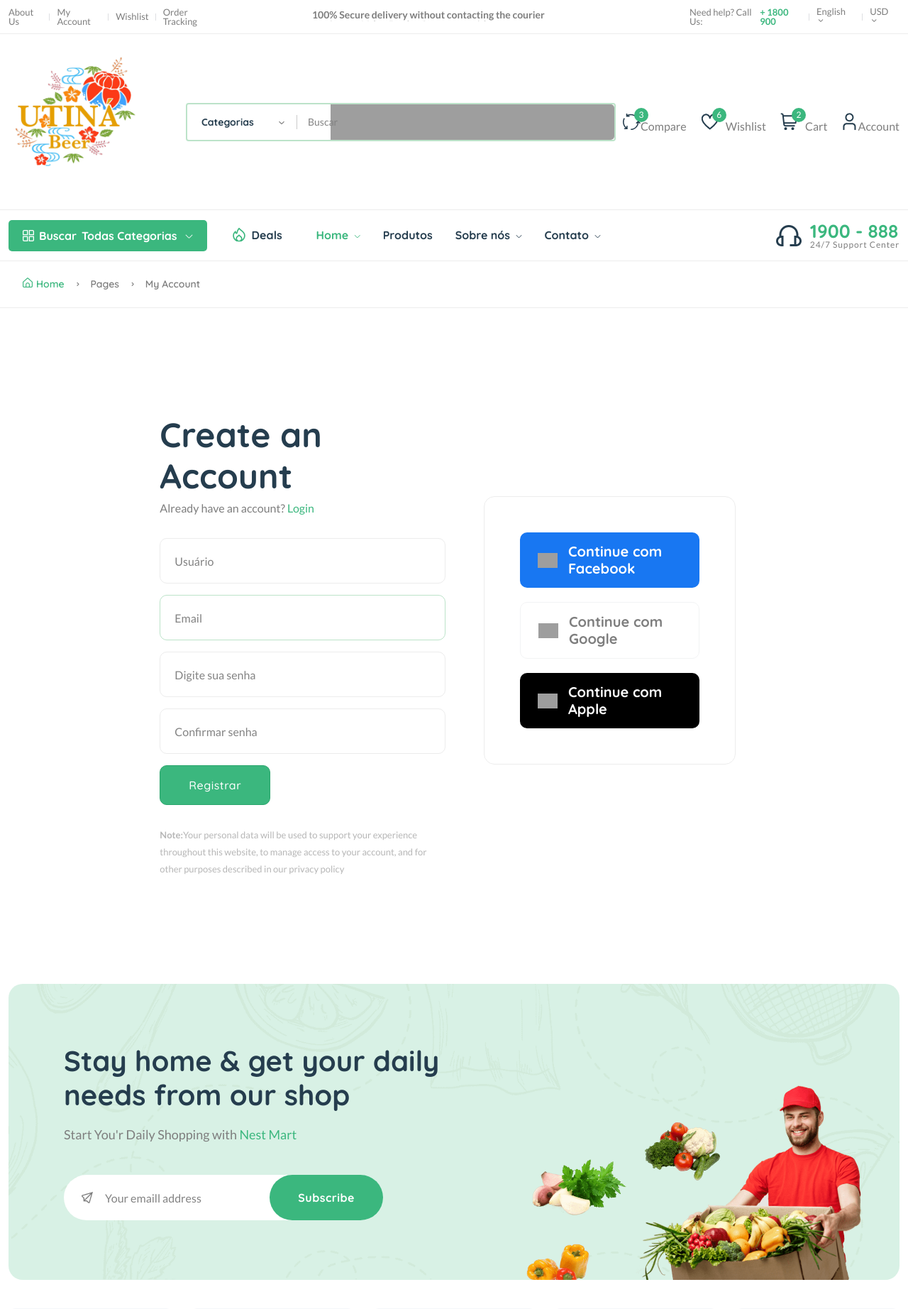
After one commit to priscillatiemi/utinae-com, a Django app: page /user/sign-up/ in a window 1280 px wide. The commit adds this page. Shown: the top 1844 px of the page at 71% size. Run offline with Django 4.2, Linux system fonts and the light colour scheme; some libraries are stand-ins or nearby versions; grey boxes are pictures that could not be loaded.

Commit message:
autenticação usuário

```diff
--- a/core/urls.py
+++ b/core/urls.py
@@ -1,8 +1,8 @@
 from django.urls import path
-from core import views
+from core.views import index
 
 app_name = "core"
 
 urlpatterns = [
-    path("home", views.index)
+    path("", index, name="index")
 ]
--- a/templates/partials/base.html
+++ b/templates/partials/base.html
@@ -5,7 +5,7 @@
 
 <head>
     <meta charset="utf-8" />
-    <title>Nest - Multipurpose eCommerce HTML Template</title>
+    <title>Utina Beer</title>
     <meta http-equiv="x-ua-compatible" content="ie=edge" />
     <meta name="description" content="" />
     <meta name="viewport" content="width=device-width, initial-scale=1" />
--- /dev/null
+++ b/templates/userauths/sign-up.html
@@ -0,0 +1,118 @@
+{% extends 'partials/base.html' %}
+{% block content %}
+{% load static %}
+
+    <main class="main pages">
+        <div class="page-header breadcrumb-wrap">
+            <div class="container">
+                <div class="breadcrumb">
+                    <a href="index.html" rel="nofollow"><i class="fi-rs-home mr-5"></i>Home</a>
+                    <span></span> Pages <span></span> My Account
+                </div>
+            </div>
+        </div>
+        <div class="page-content pt-150 pb-150">
+            <div class="container">
+                <div class="row">
+                    <div class="col-xl-8 col-lg-10 col-md-12 m-auto">
+                        <div class="row">
+                            <div class="col-lg-6 col-md-8">
+                                <div class="login_wrap widget-taber-content background-white">
+                                    <div class="padding_eight_all bg-white">
+                                        {% if form.errors %}
+                                        <div class="alert alert-danger">
+                                            <strong>`{{form.errors}}</strong>
+                                        </div>
+                                        {% endif %}
+                                        <div class="heading_s1">
+                                            <h1 class="mb-5">Create an Account</h1>
+                                            <p class="mb-30">Already have an account? <a href="page-login.html">Login</a></p>
+                                        </div>
+                                        <form method="post" method="POST">
+                                            {% csrf_token %}
+
+                                            <div class="form-group">
+                                                {{form.username}}
+                                            </div>
+                                            <div class="form-group">
+                                                {{form.email}}
+                                            </div>
+                                            <div class="form-group">
+                                                {{form.password1}}
+                                            </div>
+                                            <div class="form-group">
+                                                {{form.password2}}
+                                            </div>
+                                            <!-- <div class="form-group">
+                                                <input type="text" required="" name="username" placeholder="Username" />
+                                            </div>
+                                            <div class="form-group">
+                                                <input type="text" required="" name="email" placeholder="Email" />
+                                            </div>
+                                            <div class="form-group">
+                                                <input required="" type="password" name="password" placeholder="Password" />
+                                            </div>
+                                            <div class="form-group">
+                                                <input required="" type="password" name="password" placeholder="Confirm password" />
+                                            </div>
+                                            <div class="login_footer form-group">
+                                                <div class="chek-form">
+                                                    <input type="text" required="" name="email" placeholder="Security code *" />
+                                                </div>
+                                                <span class="security-code">
+                                                    <b class="text-new">8</b>
+                                                    <b class="text-hot">6</b>
+                                                    <b class="text-sale">7</b>
+                                                    <b class="text-best">5</b>
+                                                </span>
+                                            </div> -->
+                                            <!-- <div class="payment_option mb-50">
+                                                <div class="custome-radio">
+                                                    <input class="form-check-input" required="" type="radio" name="payment_option" id="exampleRadios3" checked="" />
+                                                    <label class="form-check-label" for="exampleRadios3" data-bs-toggle="collapse" data-target="#bankTranfer" aria-controls="bankTranfer">I am a customer</label>
+                                                </div>
+                                                <div class="custome-radio">
+                                                    <input class="form-check-input" required="" type="radio" name="payment_option" id="exampleRadios4" checked="" />
+                                                    <label class="form-check-label" for="exampleRadios4" data-bs-toggle="collapse" data-target="#checkPayment" aria-controls="checkPayment">I am a vendor</label>
+                                                </div>
+                                            </div>
+                                            <div class="login_footer form-group mb-50">
+                                                <div class="chek-form">
+                                                    <div class="custome-checkbox">
+                                                        <input class="form-check-input" type="checkbox" name="checkbox" id="exampleCheckbox12" value="" />
+                                                        <label class="form-check-label" for="exampleCheckbox12"><span>I agree to terms &amp; Policy.</span></label>
+                                                    </div>
+                                                </div>
+                                                <a href="page-privacy-policy.html"><i class="fi-rs-book-alt mr-5 text-muted"></i>Lean more</a>
+                                            </div> -->
+                                            <div class="form-group mb-30">
+                                                <button type="submit" class="btn btn-fill-out btn-block hover-up font-weight-bold" name="login">Registrar</button>
+                                            </div>
+                                            <p class="font-xs text-muted"><strong>Note:</strong>Your personal data will be used to support your experience throughout this website, to manage access to your account, and for other purposes described in our privacy policy</p>
+                                        </form>
+                                    </div>
+                                </div>
+                            </div>
+                            <div class="col-lg-6 pr-30 d-none d-lg-block">
+                                <div class="card-login mt-115">
+                                    <a href="#" class="social-login facebook-login">
+                                        <img src="{% static 'assets/imgs/theme/icons/logo-facebook.svg' %}" alt="" />
+                                        <span>Continue com Facebook</span>
+                                    </a>
+                                    <a href="#" class="social-login google-login">
+                                        <img src="{% static 'assets/imgs/theme/icons/logo-google.svg' %}" alt="" />
+                                        <span>Continue com Google</span>
+                                    </a>
+                                    <a href="#" class="social-login apple-login">
+                                        <img src="{% static 'assets/imgs/theme/icons/logo-apple.svg' %}" alt="" />
+                                        <span>Continue com Apple</span>
+                                    </a>
+                                </div>
+                            </div>
+                        </div>
+                    </div>
+                </div>
+            </div>
+        </div>
+    </main>
+    {% endblock content %}
--- /dev/null
+++ b/userauths/forms.py
@@ -0,0 +1,13 @@
+from django import forms
+from django.contrib.auth.forms import UserCreationForm
+from userauths.models import User
+
+class UserRegisterForm(UserCreationForm):
+    username = forms.CharField(widget=forms.TextInput(attrs={"placeholder":"Usuário"}))
+    email = forms.EmailField(widget=forms.EmailInput(attrs={"placeholder":"Email"}))
+    password1 = forms.CharField(widget=forms.PasswordInput(attrs={"placeholder":"Digite sua senha"}))
+    password2 = forms.CharField(widget=forms.PasswordInput(attrs={"placeholder":"Confirmar senha"}))
+
+    class Meta:
+        model = User
+        fields = ['username', 'email']
--- /dev/null
+++ b/userauths/urls.py
@@ -0,0 +1,8 @@
+from django.urls import path
+from userauths import views
+
+app_name = "userauths"
+
+urlpatterns = [
+    path("sign-up/", views.register_view, name="sign-up")
+]
--- a/userauths/views.py
+++ b/userauths/views.py
@@ -1,3 +1,27 @@
-from django.shortcuts import render
+from django.shortcuts import redirect, render
+from userauths.forms import UserRegisterForm
+from django.contrib.auth import login, authenticate
+from django.contrib import messages
 
-# Create your views here.
+def register_view(request):
+
+    if request.method == "POST":
+        form = UserRegisterForm(request.POST or None)
+        if form.is_valid():
+            new_user = form.save()
+            username = form.cleaned_data.get("username")
+            messages.success(request,f"Bem vindo {username}! Sua conta foi criada com sucesso!")
+            new_user = authenticate(username=form.cleaned_data['email'],
+                                    password=form.cleaned_data['password1']
+                                    )
+            login(request, new_user)
+            return redirect("core:index")
+    else:
+        print("User can't register")
+        form = UserRegisterForm()
+
+
+    context = {
+        'form': form,
+    }
+    return render(request, "userauths/sign-up.html", context)
--- a/utinaecom/urls.py
+++ b/utinaecom/urls.py
@@ -22,7 +22,8 @@ from core import urls
 
 urlpatterns = [
     path('admin/', admin.site.urls),
-    path("", include(urls))
+    path("", include("core.urls")),
+    path("user/", include("userauths.urls")),
 ]
 
 
```
Also changed, not shown: db.sqlite3.
